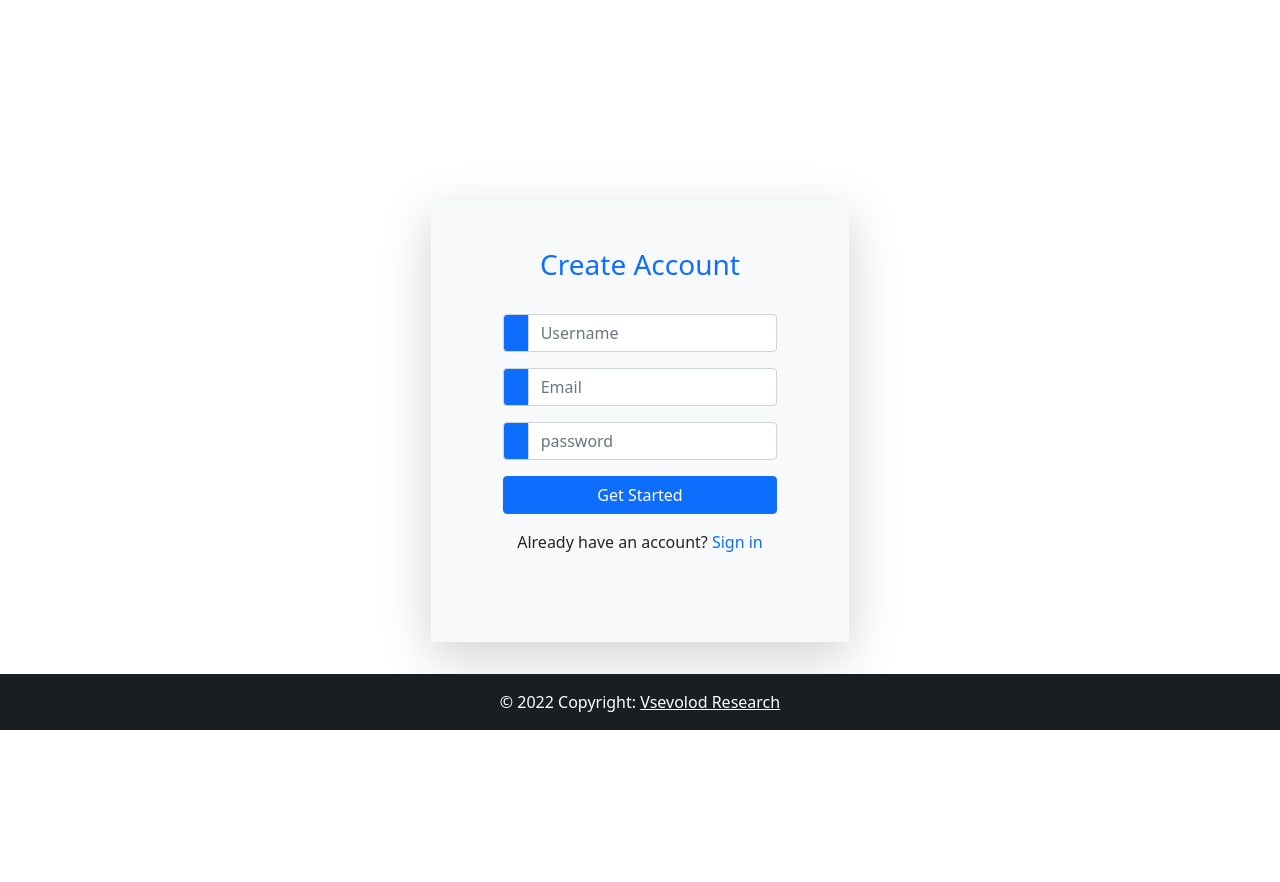
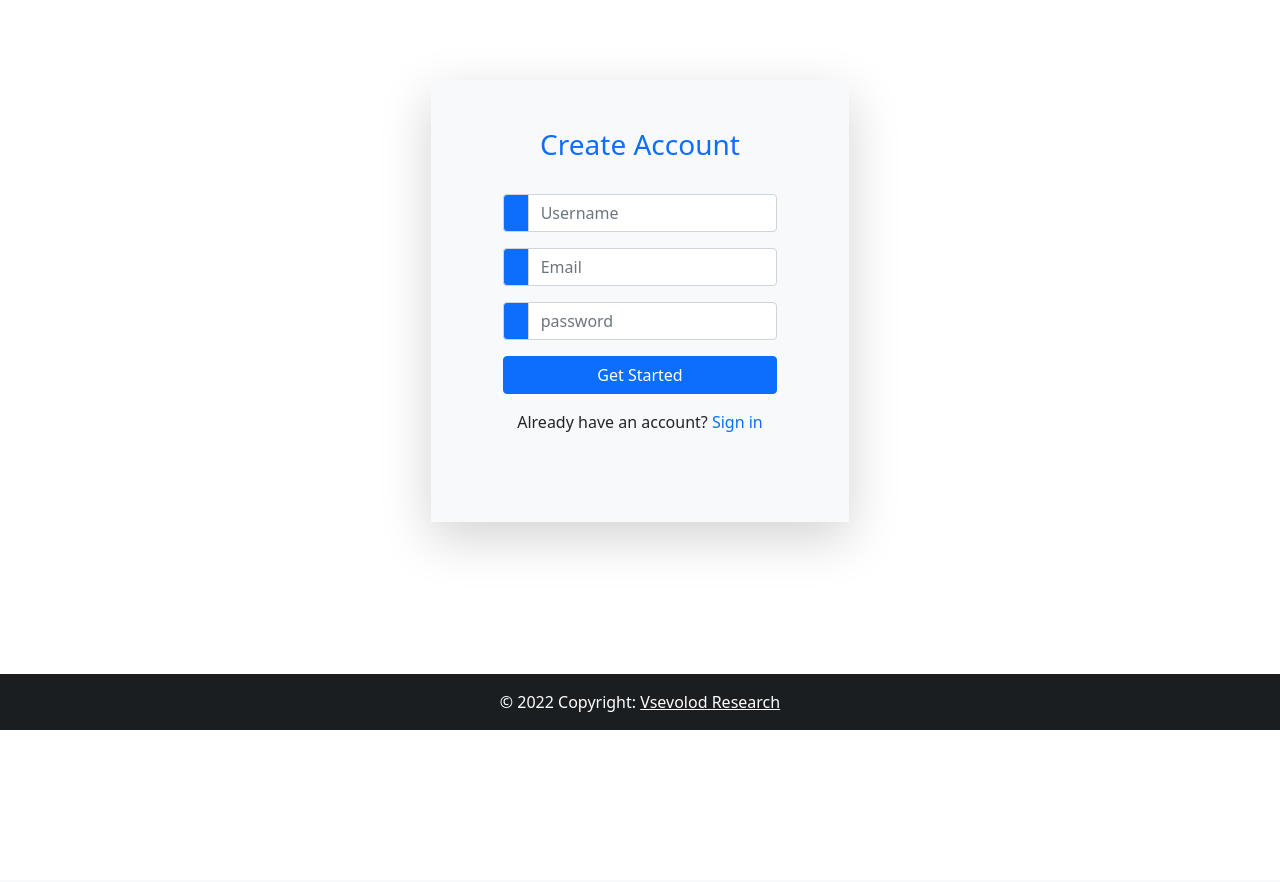
Before and after one commit to 5oyageR/portfolio, a PHP site: page /newRegForm.php in a window 1280 px wide. Shown: the part 70-952 px from the top of the page. After the commit the page ends 800 px from the top, so only its background shows below. Run offline with PHP 8.4, Linux system fonts and the light colour scheme.

Commit message:
normalize align regform

```diff
--- a/index.php
+++ b/index.php
@@ -6,7 +6,7 @@
     <link href="https://cdn.jsdelivr.net/npm/bootstrap@5.1.3/dist/css/bootstrap.min.css" rel="stylesheet" integrity="sha384-1BmE4kWBq78iYhFldvKuhfTAU6auU8tT94WrHftjDbrCEXSU1oBoqyl2QvZ6jIW3" crossorigin="anonymous">
     <title>MyPortfolio</title>
   </head>
-  <body>
+  <body class="vh-100">
                                                 <?php include "template/header.php"?>
                                                 <?php include "core/datab.php"?>
         <div class="container">
--- a/newRegForm.php
+++ b/newRegForm.php
@@ -6,7 +6,7 @@ if (isset($_REQUEST['submit'])) {
 }
 ?>
 <div class="container-fluid vh-100">
-    <div class="" style="margin-top:200px">
+    <div class="" style="margin-top:80px">
         <div class="rounded d-flex justify-content-center">
             <div class="col-md-4 col-sm-12 shadow-lg p-5 bg-light">
                 <div class="text-center">
```
